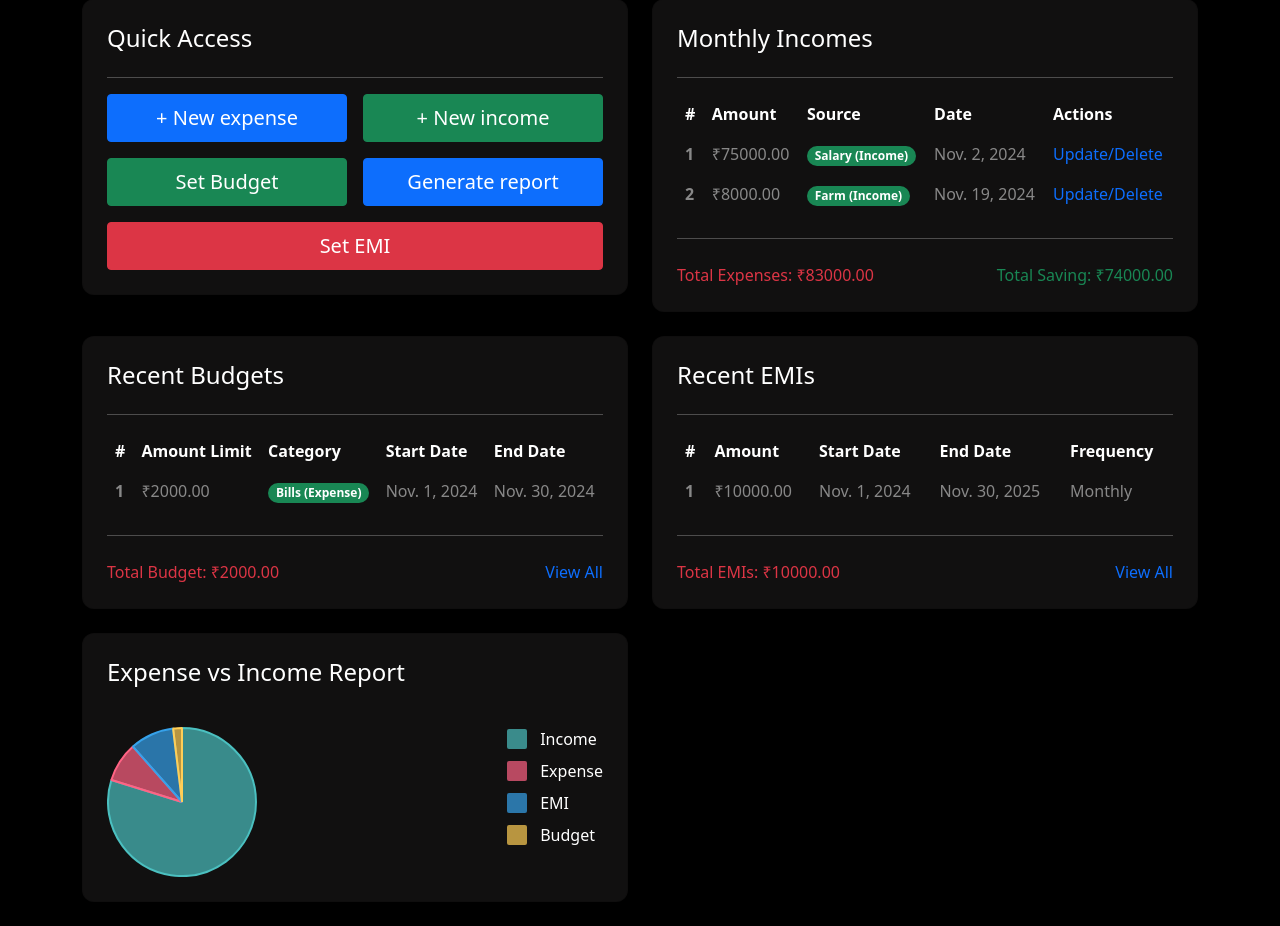
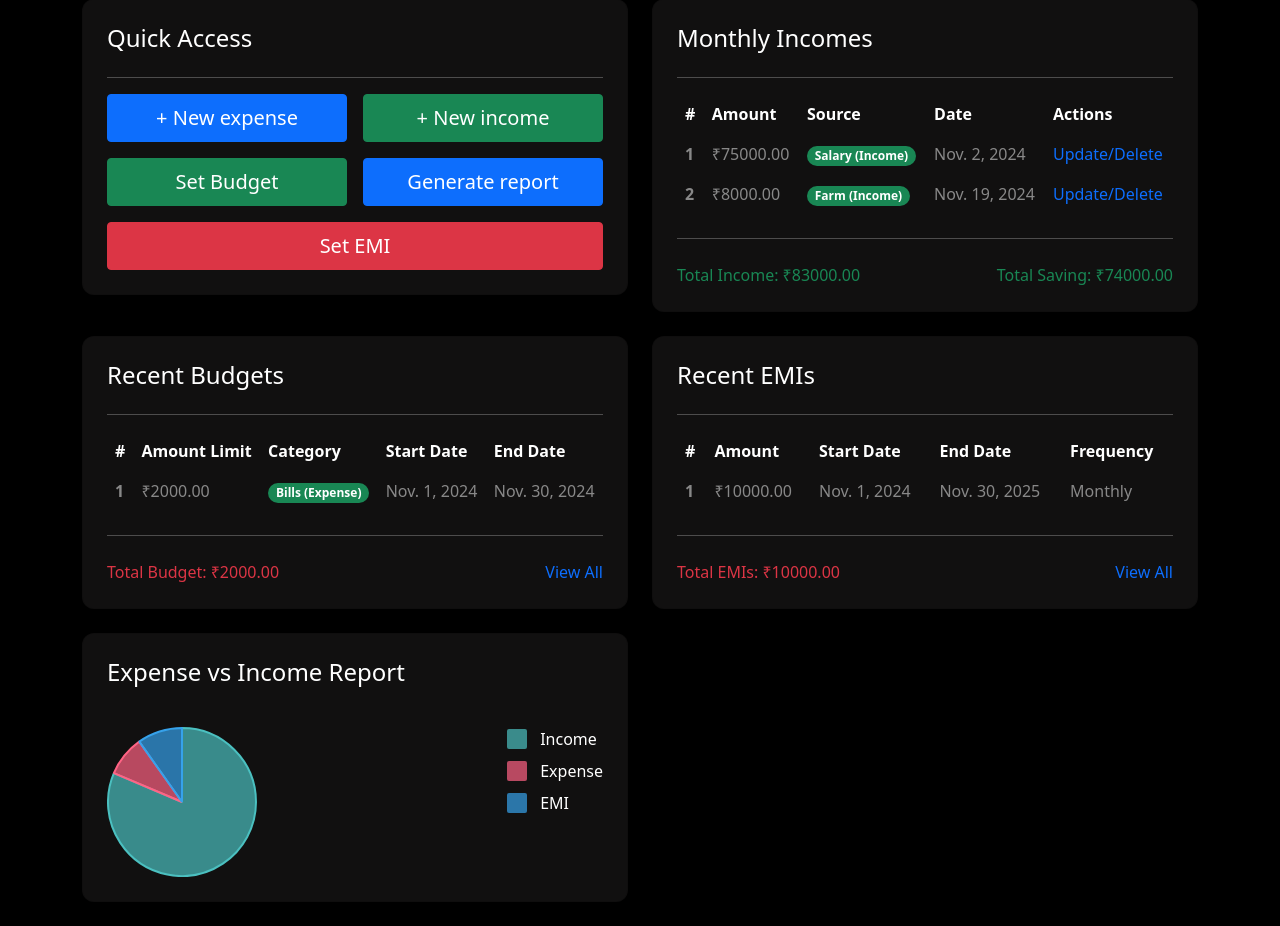
Before and after one commit to rahulsrajput/Budget_Tracker_Infosys, a Django app: page / in a window 1280 px wide. Shown: the part 403-1329 px from the top of the page. Run offline with Django 5.2, Linux system fonts and the light colour scheme; a user stored in the database is signed in; data comes from the database, SQL or seed files in the repository; both versions use the stored data as it was after the commit.

Commit message:
optimized income

```diff
--- a/app/templates/home.html
+++ b/app/templates/home.html
@@ -112,7 +112,7 @@
             <!-- Total and View All Link -->
             <hr class="my-2">
             <div class="d-flex justify-content-between mt-3">
-                <p class="mb-0 text-danger">Total Expenses: ₹{{ request.user.total_income }}</p>
+                <p class="mb-0 text-success">Total Income: ₹{{ request.user.total_income }}</p>
                 <p class="mb-0 text-success">Total Saving: ₹{{ request.user.total_savings }}</a>
             </div>
         </div>
@@ -228,10 +228,6 @@
                             <span class="legend-color" style="background-color: rgba(54, 162, 235, 0.7);"></span>
                             <span class="ms-2">EMI</span>
                         </li>
-                        <li class="d-flex align-items-center mb-2">
-                            <span class="legend-color" style="background-color: rgba(255, 206, 86, 0.7);"></span>
-                            <span class="ms-2">Budget</span>
-                        </li>
                     </ul>
                 </div>
             </div>
@@ -264,13 +260,11 @@
                     'rgba(75, 192, 192, 0.7)', // Green for Income
                     'rgba(255, 99, 132, 0.7)', // Red for Expense
                     'rgba(54, 162, 235, 0.7)', // Blue for EMI
-                    'rgba(255, 206, 86, 0.7)'  // Yellow for Budget
                 ],
                 borderColor: [
                     'rgba(75, 192, 192, 1)',
                     'rgba(255, 99, 132, 1)',
                     'rgba(54, 162, 235, 1)',
-                    'rgba(255, 206, 86, 1)'
                 ],
                 borderWidth: 2
             }]
--- a/app/views.py
+++ b/app/views.py
@@ -27,10 +27,7 @@ def home_view(request):
         "income": float(request.user.total_income()),
         "expense": float(request.user.total_expense()),
         "emi": float(request.user.total_emi()),
-        "budget": float(request.user.total_budget()),
     }
-
-
     return render(request, 'home.html', context={'expense_obj':expense_obj, 'income':income,  'budgets':budgets, 'emis':emis, 'data':json.dumps(data)})
 
 
@@ -229,15 +226,29 @@ def income_add_view(request):
         description = request.POST.get('description')
         date = request.POST.get('date')
         category_id = request.POST.get('category')
-        category = Category.objects.get(id=category_id)
 
-        # Save the new income record
-        income = Income.objects.create(user=request.user, amount=amount, description=description, date=date, category=category)
-        income.save()
-        return redirect('home')
+        # Validate input
+        if not amount or not date or not category_id:
+            messages.error(request, "Amount, Date, and Category are required fields.")
+            return redirect('income-add')
+
+        try:
+            if amount <= 0:
+                messages.error(request, "Amount must be greater than zero.")
+                return redirect('income-add')
+
+            # Get the category
+            category = get_object_or_404(Category, id=category_id, user=request.user)
+            # Save the new income record
+            Income.objects.create(user=request.user, amount=amount, description=description, date=date, category=category)
+            messages.success(request, "Income added successfully.")
+            return redirect('home')
+        except Exception as e:
+            messages.error(request, f"An error occurred: {str(e)}")
+
+    # Fetch income categories for the dropdown
     income_categories = request.user.categories.filter(category_type='Income')
-    return render(request, 'income_add.html', context={'income_categories':income_categories})
-
+    return render(request, 'income/income_add.html', context={'income_categories':income_categories})
 
 
 @login_required(login_url='login')
@@ -248,20 +259,33 @@ def income_update_view(request, id):
         description = request.POST.get('description')
         date = request.POST.get('date')
         category_id = request.POST.get('category')
-        category = Category.objects.get(id=category_id)
+
+        # Validate input
+        if not amount or not date or not category_id:
+            messages.error(request, "Amount, Date, and Category are required fields.")
+            return redirect('income-update', id=id)
+
         # Save the new income record
         try:
+            if amount <= 0:
+                messages.error(request, "Amount must be greater than zero.")
+                return redirect('income-update', id=id)
+
+            category = Category.objects.get(id=category_id)
+
             income.amount = amount
             income.description = description
             income.date = date
             income.category = category
             income.save()
+
+            messages.success(request, "Income updated successfully.")
             return redirect('home')
         except Exception as e:
             messages.error(request, f"An error occurred: {str(e)}")
 
     income_categories = request.user.categories.filter(category_type='Income')
-    return render(request, 'income_update.html', context={'income':income,'income_categories':income_categories})
+    return render(request, 'income/income_update.html', context={'income':income,'income_categories':income_categories})
 
 
 
@@ -287,7 +311,7 @@ def income_delete_view(request, id):
 @login_required(login_url='login')
 def budgets_view(request):
     budgets = request.user.budgets.all()
-    return render(request, 'budgets.html', context={'budgets':budgets})
+    return render(request, 'budget/budgets.html', context={'budgets':budgets})
 
 
 @login_required(login_url='login')
@@ -302,7 +326,7 @@ def budget_add_view(request):
         budget = Budget.objects.create(user=request.user, amount_limit=amount_limit, start_date=start_date, end_date=end_date, category=category)
         budget.save()
         return redirect('home')
-    return render(request, 'budget_add.html', context={'expense_categories':expense_categories})
+    return render(request, 'budget/budget_add.html', context={'expense_categories':expense_categories})
 
 
 @login_required(login_url='login')
@@ -327,7 +351,7 @@ def budget_update_view(request, id):
         except Exception as e:
             messages.error(request, f"An error occurred: {str(e)}")
 
-    return render(request, 'budget_update.html', context={'budget':budget, 'expense_categories':expense_categories})
+    return render(request, 'budget/budget_update.html', context={'budget':budget, 'expense_categories':expense_categories})
 
 
 @login_required(login_url='login')
@@ -344,7 +368,7 @@ def budget_delete_view(request, id):
 @login_required(login_url='login')
 def emi_view(request):
     emis = request.user.emis.all()
-    return render(request, 'emi.html',context={'emis':emis})
+    return render(request, 'emi/emi.html',context={'emis':emis})
 
 
 @login_required(login_url='login')
@@ -359,7 +383,7 @@ def emi_add_view(request):
         emi = EMI.objects.create(user=request.user, amount=amount, next_payment_date=next_payment_date, start_date=start_date, end_date=end_date, description=description, frequency=frequency)
         emi.save()
         return redirect('home')
-    return render(request, 'emi_add.html',context={})
+    return render(request, 'emi/emi_add.html',context={})
 
 
 @login_required(login_url='login')
@@ -386,7 +410,7 @@ def emi_update_view(request, id):
         except Exception as e:
             messages.error(request, f"An error occurred: {str(e)}")
 
-    return render(request, 'emi_update.html',context={'emi':emi})
+    return render(request, 'emi/emi_update.html',context={'emi':emi})
 
 
 @login_required(login_url='login')
```
Also changed, not shown: app/templates/income/income_add.html (renamed from app/templates/income_add.html, +12 -0 lines), app/templates/income/income_update.html (renamed from app/templates/income_update.html, +11 -0 lines), app/templates/budget/budget_add.html (renamed from app/templates/budget_add.html), app/templates/budget/budget_update.html (renamed from app/templates/budget_update.html), app/templates/budget/budgets.html (renamed from app/templates/budgets.html), app/templates/emi/emi.html (renamed from app/templates/emi.html), app/templates/emi/emi_add.html (renamed from app/templates/emi_add.html), app/templates/emi/emi_update.html (renamed from app/templates/emi_update.html), db.sqlite3.
